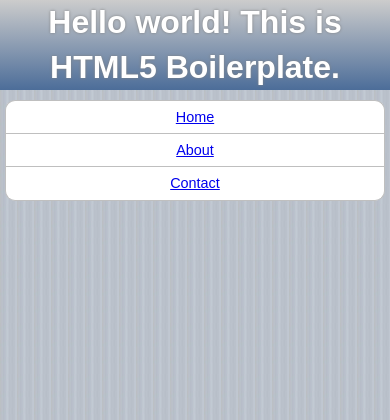
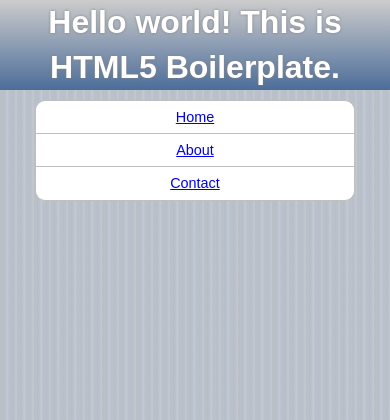
Before and after one commit to davemuir/html5-Mage-plate, a PHP site: page /index.html in a window 390 px wide. Shown: the top 420 px of the page. Run offline with PHP 8.4, Linux system fonts and the light colour scheme; some libraries are stand-ins or nearby versions.

Commit message:
trying again

```diff
--- a/css/main.css
+++ b/css/main.css
@@ -254,7 +254,8 @@
 		background-image:url(http://html5mageplate.herokuapp.com/img/pinstripe-apple.jpg);
 	}
 	#mainContainer{
-		width:380px;
+		width:320px;
+		height:auto;
 		margin-left:auto;
 		margin-right:auto;
 	}
```
